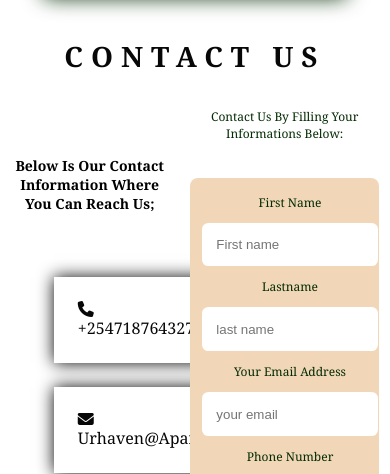
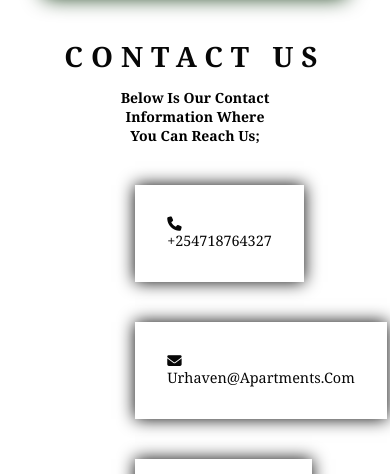
Before and after one commit to lwambon/Urban-Haven-apartments-website, a website built with Vite: page index.html in a window 390 px wide. Shown: the part 6782-7256 px from the top of the page. Built offline with nearby package versions, Linux system fonts and the light colour scheme; files whose address does not match are found by name.

Commit message:
responsiveness

```diff
--- a/style.css
+++ b/style.css
@@ -177,7 +177,7 @@ html {
     padding-bottom: 4rem;
   }
   .text-area {
-    /*height: 100%;*/
+
     width: 50%;
   }
 
@@ -191,6 +191,27 @@ html {
   .heros-link {
     padding: 1rem 2rem;
   }
+}
+
+@media screen and (max-width:22.75rem) {
+  .heros-section {
+    width: 100%;
+    margin: 0;
+  }
+
+  .heros-text {
+    font-size: 1rem;
+    line-height: 1;
+    letter-spacing: 1;
+    padding-left: 1rem;
+    margin-right: 2rem;
+  }
+  .text-area {
+    width: 100%;
+  }
+
+
+
 }
 
 .text-area {
@@ -524,6 +545,68 @@ html {
   color: black;
 }
 
+@media screen and (max-width: 53.75rem) {
+  .contact-items{
+    width:100%;
+    display: flex;
+  }
+
+  .contact-details {
+    flex-direction: column;
+  }
+  .contact-form-card{
+    width: 100%;
+  }
+
+  .contact-icon{
+    padding:3rem;
+    gap: 5rem;
+
+  }
+  .contact-items{
+    font-size: 1.8rem;
+    width: 100%;
+  }
+
+
+  .contact-text-details {
+    padding: 3rem;
+
+  }
+
+}
+
+@media screen and (max-width: 53.75rem){
+  .contact-items{
+    width:40rem;
+    padding: 4rem;
+  }
+
+  .contact-details {
+    flex-direction: column;
+  }
+  .contact-form-card{
+    width: 100%;
+  }
+
+  .contact-icon{
+    padding:3rem;
+    gap: 5rem;
+
+  }
+  .contact-items{
+    font-size: 1.8rem;
+    width: 100rem;
+  }
+
+
+  .contact-text-details {
+    padding: 3rem;
+
+  }
+
+}
+
 
 /*----------------------------------footer section----------------------*/
 .footer-section {
```
